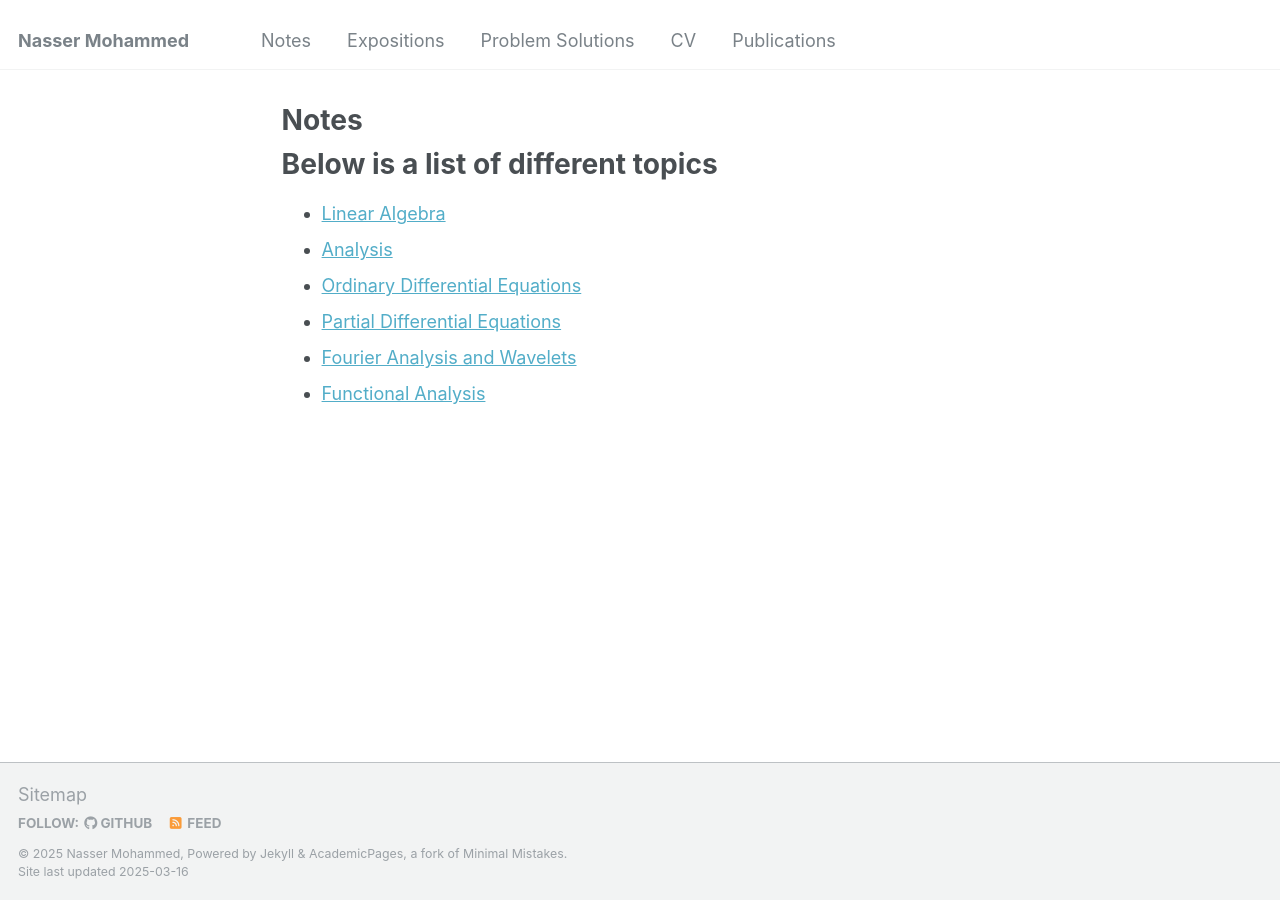
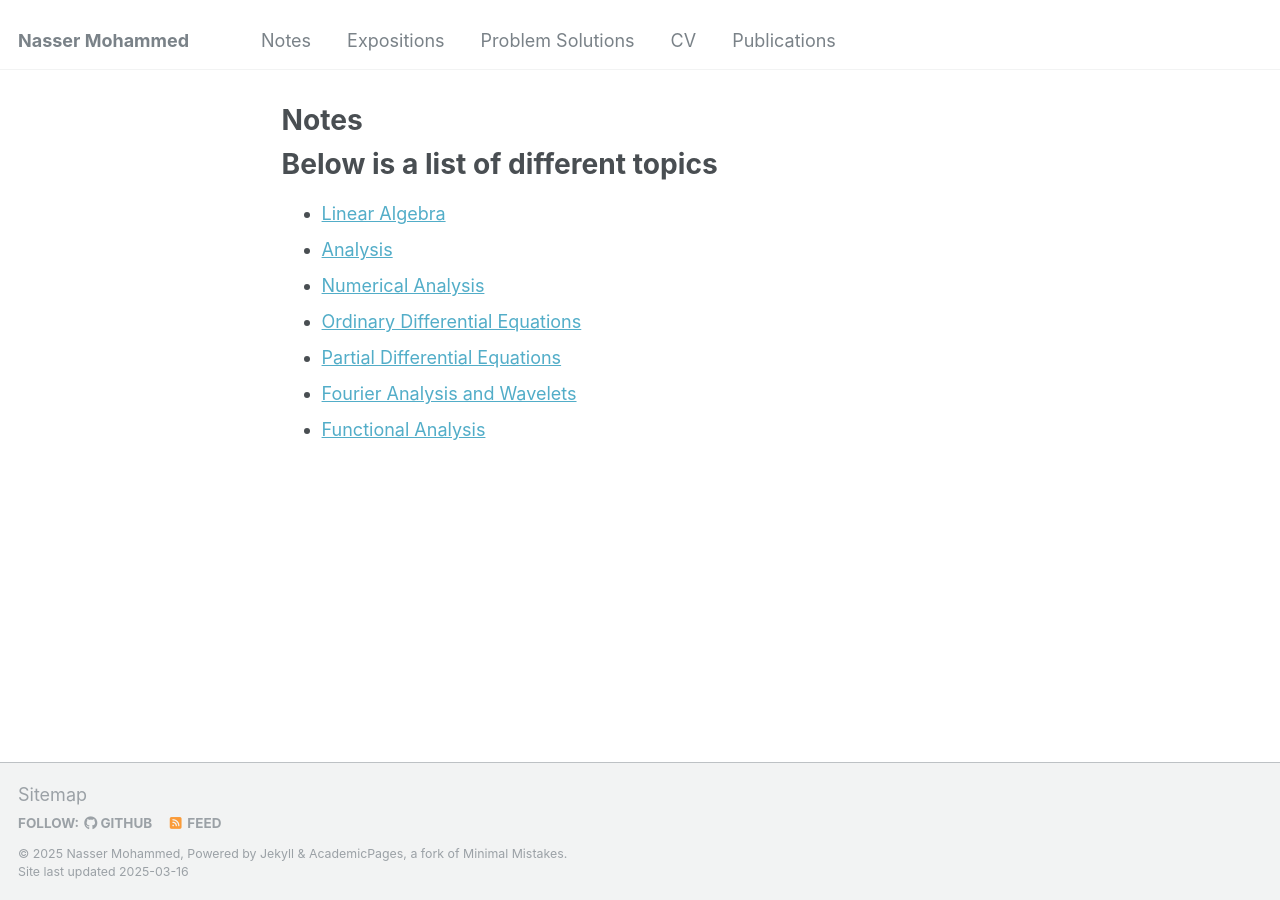
Before and after one commit to Nasser-Mohammed/Nasser-Mohammed.github.io, a Jekyll site: the page built from _pages/notes.md, in a window 1280 px wide. Built offline with Jekyll 4.4.1, drawn with Linux system fonts in a browser that asks for light colours.

Commit message:
Update notes.md

```diff
--- a/_pages/notes.md
+++ b/_pages/notes.md
@@ -12,6 +12,7 @@ Below is a list of different topics
 ===
 - [Linear Algebra](/notes/linear-algebra/nav.md)
 - [Analysis](/notes/analysis/nav.md)
+- [Numerical Analysis](/notes/numerical-analysis/nav.md)
 - [Ordinary Differential Equations](/notes/ode/nav.md)
 - [Partial Differential Equations](/notes/pde/nav.md)
 - [Fourier Analysis and Wavelets](/notes/Fourier-Analysis/nav.md)
```
